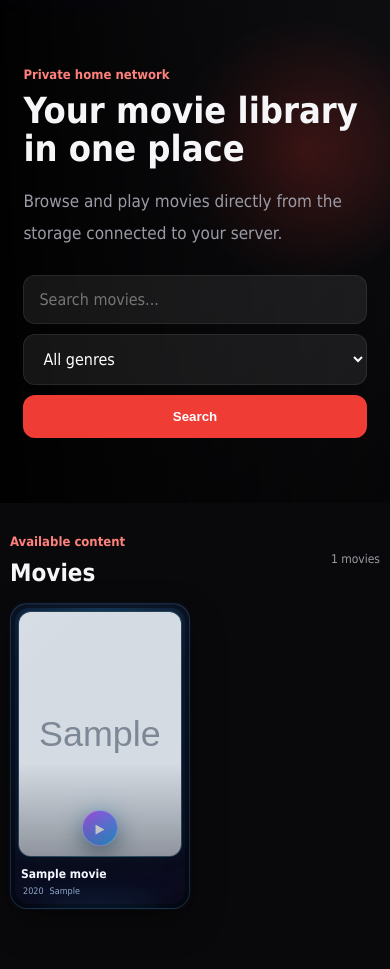
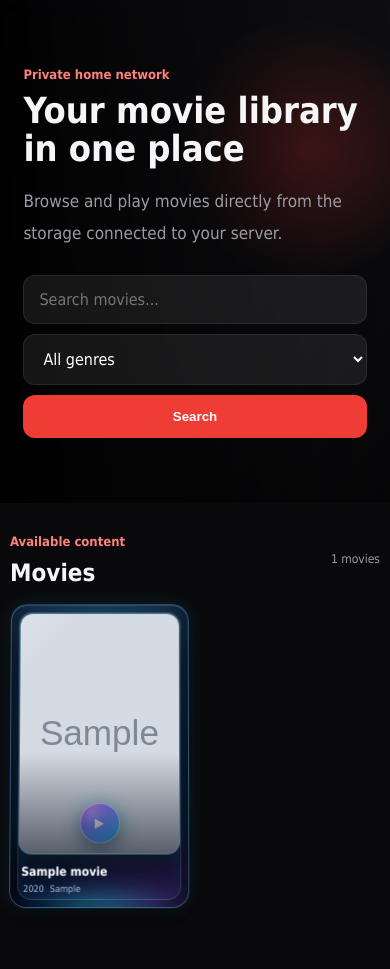
Before and after one commit to track2000one/home-cinema-django, a Django app: page / in a window 390 px wide. Shown: the part 69-1038 px from the top of the page. After the commit the page ends 978 px from the top, so only its background shows below. Run offline with Django 5.2, Linux system fonts and the light colour scheme; a user stored in the database is signed in; tables that the repository leaves empty hold one stand-in row (values such as "Sample post"); grey boxes marked "Sample" are stand-in pictures.

Commit message:
Enhance neon movie card glow and depth

```diff
--- a/static/css/app.css
+++ b/static/css/app.css
@@ -1619,3 +1619,219 @@ video::cue {
     font-size: 8px;
   }
 }
+
+
+/* ==========================================================
+   REEMA CINEMA — Neon Movie Cards V2
+   Extra depth, stronger glow, brighter highlights
+   Add this AFTER the previous Neon Drawer Cards code
+   ========================================================== */
+
+.movie-grid {
+  gap: 30px 24px;
+}
+
+.movie-card {
+  padding: 12px;
+  border: 1px solid rgba(112, 220, 255, 0.42);
+  background:
+    radial-gradient(circle at 50% -8%, rgba(64, 224, 255, .20), transparent 34%),
+    radial-gradient(circle at 88% 110%, rgba(170, 76, 255, .18), transparent 34%),
+    linear-gradient(180deg, rgba(17, 26, 51, .98), rgba(5, 9, 22, .99));
+  box-shadow:
+    inset 0 1px 0 rgba(255,255,255,.12),
+    inset 0 -12px 30px rgba(0,0,0,.34),
+    0 18px 40px rgba(0,0,0,.46),
+    0 0 0 2px rgba(40, 160, 255, .08),
+    0 0 24px rgba(41, 185, 255, .18),
+    0 0 44px rgba(147, 63, 255, .10);
+  transform:
+    translateZ(0)
+    perspective(900px)
+    rotateX(1.5deg);
+}
+
+.movie-card::before {
+  inset: 7px;
+  border: 1px solid rgba(121, 225, 255, .18);
+  background:
+    linear-gradient(
+      145deg,
+      rgba(255,255,255,.055),
+      rgba(45, 143, 255, .08) 42%,
+      rgba(171, 72, 255, .055)
+    );
+  box-shadow:
+    inset 0 0 22px rgba(57, 194, 255, .08),
+    inset 0 1px 0 rgba(255,255,255,.07);
+}
+
+.movie-card::after {
+  right: 14px;
+  bottom: -14px;
+  left: 14px;
+  height: 24px;
+  background:
+    linear-gradient(
+      90deg,
+      rgba(31, 102, 255, .48),
+      rgba(44, 222, 255, .76),
+      rgba(179, 69, 255, .58)
+    );
+  filter: blur(18px);
+  opacity: .92;
+}
+
+.movie-card:hover {
+  transform:
+    translateY(-12px)
+    perspective(900px)
+    rotateX(2deg)
+    scale(1.025);
+  border-color: rgba(151, 239, 255, .72);
+  box-shadow:
+    inset 0 1px 0 rgba(255,255,255,.16),
+    inset 0 -12px 30px rgba(0,0,0,.30),
+    0 28px 58px rgba(0,0,0,.55),
+    0 0 0 2px rgba(70, 184, 255, .13),
+    0 0 34px rgba(47, 204, 255, .34),
+    0 0 60px rgba(167, 76, 255, .20);
+}
+
+.movie-card:hover::after {
+  opacity: 1;
+  filter: blur(24px);
+}
+
+.poster {
+  border: 1px solid rgba(154, 235, 255, .48);
+  box-shadow:
+    inset 0 0 0 1px rgba(255,255,255,.08),
+    inset 0 -22px 44px rgba(0,0,0,.30),
+    0 0 0 7px rgba(47, 134, 255, .06),
+    0 16px 34px rgba(0,0,0,.48),
+    0 0 30px rgba(46, 210, 255, .19),
+    0 0 52px rgba(161, 70, 255, .11);
+}
+
+.poster::before {
+  background:
+    linear-gradient(135deg, rgba(255,255,255,.20), transparent 18%),
+    linear-gradient(to top, rgba(3, 8, 22, .62), transparent 42%);
+  opacity: .95;
+}
+
+.poster::after {
+  inset: auto 7% -10px;
+  height: 20px;
+  background:
+    linear-gradient(
+      90deg,
+      #2367ff,
+      #29e1ff 48%,
+      #bd4dff
+    );
+  filter: blur(15px);
+  opacity: .96;
+}
+
+.movie-card:hover .poster {
+  border-color: rgba(189, 247, 255, .82);
+  box-shadow:
+    inset 0 0 0 1px rgba(255,255,255,.10),
+    inset 0 -22px 44px rgba(0,0,0,.26),
+    0 0 0 7px rgba(47, 134, 255, .08),
+    0 18px 38px rgba(0,0,0,.50),
+    0 0 40px rgba(46, 210, 255, .30),
+    0 0 70px rgba(161, 70, 255, .16);
+}
+
+.play-circle {
+  width: 50px;
+  height: 50px;
+  border: 1px solid rgba(255,255,255,.52);
+  background:
+    radial-gradient(circle at 30% 22%, rgba(255,255,255,.26), transparent 38%),
+    linear-gradient(145deg, #c35cff, #27c8ff);
+  box-shadow:
+    0 12px 28px rgba(0,0,0,.42),
+    0 0 0 8px rgba(69, 185, 255, .09),
+    0 0 28px rgba(63, 205, 255, .58),
+    0 0 42px rgba(178, 76, 255, .28);
+}
+
+.movie-card h3 {
+  color: #ffffff;
+  text-shadow:
+    0 0 10px rgba(81, 190, 255, .13);
+}
+
+.movie-meta {
+  color: #a8bfe0;
+}
+
+/* Extra top-edge highlight */
+.movie-card .poster::before {
+  box-shadow:
+    inset 0 1px 0 rgba(255,255,255,.11);
+}
+
+/* Touch feedback */
+.movie-card:active {
+  transform:
+    translateY(-4px)
+    perspective(900px)
+    rotateX(1deg)
+    scale(.99);
+}
+
+/* Tablet */
+@media (max-width: 900px) {
+  .movie-grid {
+    gap: 24px 16px;
+  }
+
+  .movie-card {
+    padding: 10px;
+  }
+}
+
+/* Mobile */
+@media (max-width: 650px) {
+  .movie-grid {
+    gap: 18px 12px;
+  }
+
+  .movie-card {
+    padding: 8px;
+    border-color: rgba(112, 220, 255, .34);
+    box-shadow:
+      inset 0 1px 0 rgba(255,255,255,.10),
+      inset 0 -9px 22px rgba(0,0,0,.30),
+      0 13px 28px rgba(0,0,0,.42),
+      0 0 18px rgba(42, 190, 255, .14);
+  }
+
+  .movie-card::after {
+    right: 9px;
+    left: 9px;
+    bottom: -10px;
+    height: 18px;
+    filter: blur(14px);
+  }
+
+  .poster {
+    box-shadow:
+      inset 0 0 0 1px rgba(255,255,255,.06),
+      0 10px 22px rgba(0,0,0,.42),
+      0 0 20px rgba(46, 210, 255, .15);
+  }
+
+  .play-circle {
+    width: 40px;
+    height: 40px;
+    box-shadow:
+      0 8px 20px rgba(0,0,0,.36),
+      0 0 20px rgba(63, 205, 255, .42);
+  }
+}
```
